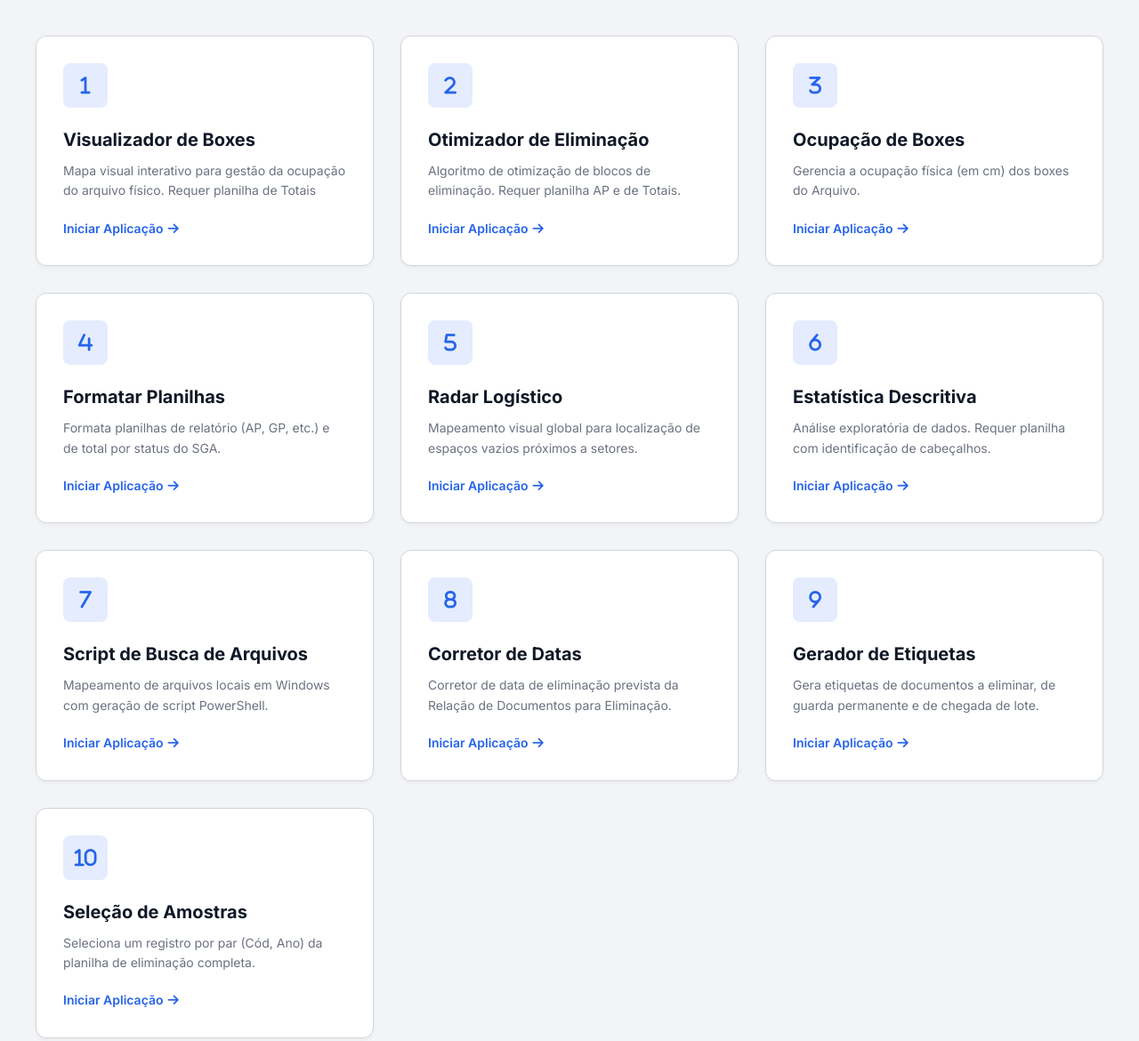
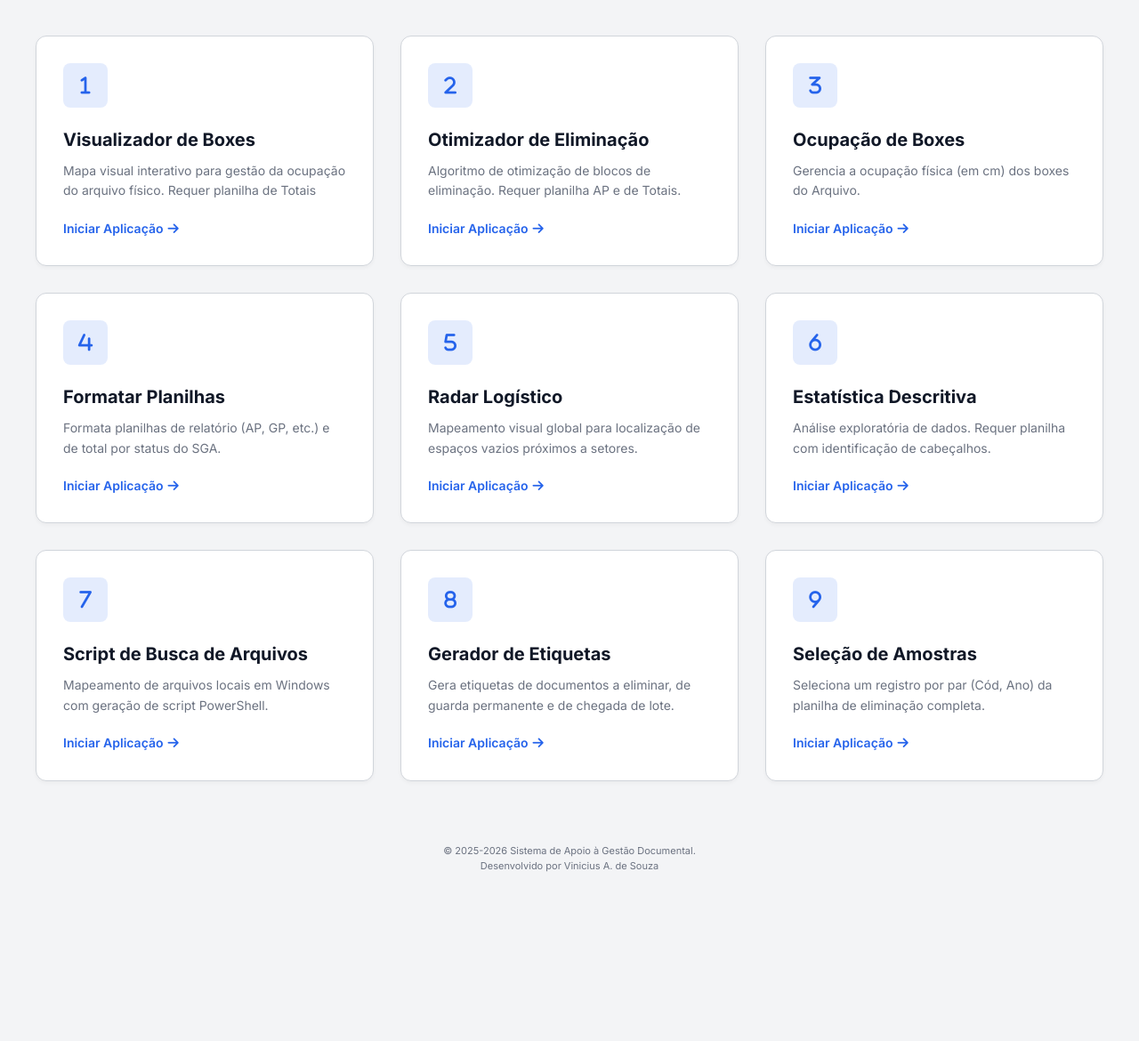
Before and after one commit to videsouza/arquivo, a plain HTML site: page index.html in a window 1280 px wide. Shown: the top 1170 px of the page at 89% size. After the commit the page ends 1023 px from the top, so only its background shows below. Drawn offline with Linux system fonts and the light colour scheme.

Commit message:
Update index.html

```diff
--- a/index.html
+++ b/index.html
@@ -256,22 +256,16 @@
                 <div class="card-action">Iniciar Aplicação <i class="fas fa-arrow-right"></i></div>
             </a>
 
-            <a href="https://corretor-datas.onrender.com/" class="service-card">
-                <div class="card-icon"><i class="fa-solid fa-8"></i></div>
-                <h3 class="card-title">Corretor de Datas</h3>
-                <p class="card-desc">Corretor de data de eliminação prevista da Relação de Documentos para Eliminação.</p>
-                <div class="card-action">Iniciar Aplicação <i class="fas fa-arrow-right"></i></div>
-            </a>
 
             <a href="etiquetas.html" class="service-card">
-                <div class="card-icon"><i class="fa-solid fa-9"></i></div>
+                <div class="card-icon"><i class="fa-solid fa-8"></i></div>
                 <h3 class="card-title">Gerador de Etiquetas</h3>
                 <p class="card-desc">Gera etiquetas de documentos a eliminar, de guarda permanente e de chegada de lote.</p>
                 <div class="card-action">Iniciar Aplicação <i class="fas fa-arrow-right"></i></div>
             </a>
 
             <a href="amostragem.html" class="service-card">
-                <div class="card-icon"><i class="fa-solid fa-1"></i><i class="fa-solid fa-0"></i></div>
+                <div class="card-icon"><i class="fa-solid fa-9"></i></div>
                 <h3 class="card-title">Seleção de Amostras</h3>
                 <p class="card-desc">Seleciona um registro por par (Cód, Ano) da planilha de eliminação completa.</p>
                 <div class="card-action">Iniciar Aplicação <i class="fas fa-arrow-right"></i></div>
```
